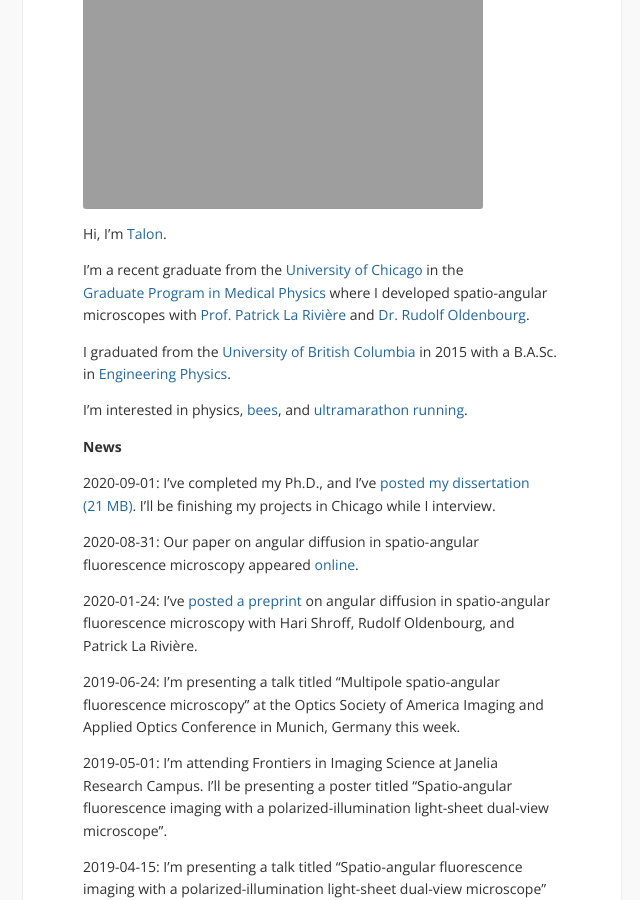
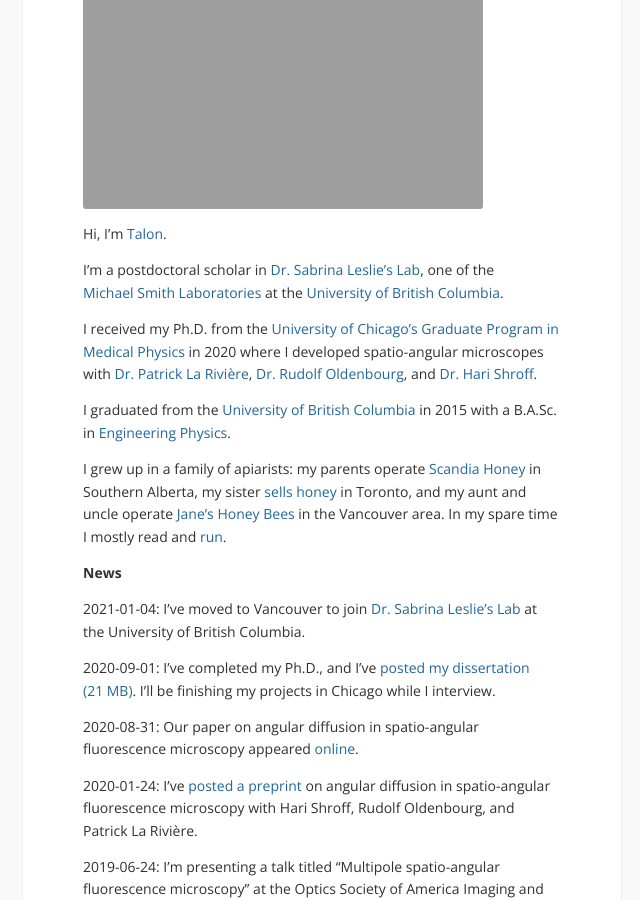
Before and after one commit to talonchandler/talonchandler.github.io, a Jekyll site: the page built from index.md, in a window 1280 px wide and 900 px high, scrolled down 240 px. Shown: the whole window, without its empty margins (318-958 px from the left). Built offline with Jekyll 4.4.1, drawn with Linux system fonts in a browser that asks for light colours; nearby versions of some CDN libraries; comment, search, counter and statistics services are not loaded.

Commit message:
Updated move to Vancouver

```diff
--- a/index.md
+++ b/index.md
@@ -6,13 +6,17 @@ layout: page
 
 Hi, I'm [Talon](https://books.google.com/books?id=pD6arNyKyi8C&pg=PT61&lpg=PT61&dq=%22Just+at+that+moment+the+Lord+of+the+Eagles+swept+down+from+above,+seized+him+in+his+talons,+and+was+gone.%22&source=bl&ots=2kfe5990uE&sig=8_ISf65WbcgOCJikcD5oP2Y2FXk&hl=en&sa=X&ved=0ahUKEwjO6IfYzvrTAhVLjlQKHXy0CXQQ6AEIKzAB#v=onepage&q=%22Just%20at%20that%20moment%20the%20Lord%20of%20the%20Eagles%20swept%20down%20from%20above%2C%20seized%20him%20in%20his%20talons%2C%20and%20was%20gone.%22&f=false).
 
-I'm a recent graduate from the [University][chicago] [of Chicago][chicago] in the [Graduate Program in][medphys] [Medical Physics][medphys] where I developed spatio-angular microscopes with [Prof. Patrick La][patrick] [Rivi&egrave;re][patrick] and [Dr. Rudolf Oldenbourg](http://www.mbl.edu/bell/current-faculty/oldenbourg-lab/).
+I'm a postdoctoral scholar in [Dr. Sabrina Leslie's Lab](https://leslielab.msl.ubc.ca/), one of the [Michael Smith Laboratories](https://www.msl.ubc.ca/) at the [University of British Columbia][ubc].
+
+I received my Ph.D. from the [University][chicago] [of Chicago's][chicago] [Graduate Program in][medphys] [Medical Physics][medphys] in 2020 where I developed spatio-angular microscopes with [Dr. Patrick La][patrick] [Rivi&egrave;re][patrick], [Dr. Rudolf Oldenbourg](http://www.mbl.edu/bell/current-faculty/oldenbourg-lab/), and [Dr. Hari Shroff](https://www.nibib.nih.gov/about-nibib/staff/hari-shroff).
 
 I graduated from the [University of British Columbia][ubc] in 2015 with a B.A.Sc. in [Engineering Physics][fizz].
 
-I'm interested in physics, [bees](http://scandiahoney.com/), and [ultramarathon running](http://ultrasignup.com/results_participant.aspx?fname=Talon&lname=Chandler).
+I grew up in a family of apiarists: my parents operate [Scandia Honey](http://scandiahoney.com/) in Southern Alberta, my sister [sells honey](https://chandlerhoney.ca/) in Toronto, and my aunt and uncle operate [Jane's Honey Bees](https://www.janeshoneybees.com) in the Vancouver area. In my spare time I mostly read and [run](http://ultrasignup.com/results_participant.aspx?fname=Talon&lname=Chandler).
 
 <span class="bold">News</span>
+
+2021-01-04: I've moved to Vancouver to join [Dr. Sabrina Leslie's Lab](https://leslielab.msl.ubc.ca/) at the University of British Columbia.
 
 2020-09-01: I've completed my Ph.D., and I've [posted my dissertation]({{ site.url }}/papers/2020-chandler-dissertation.pdf) [(21 MB)]({{ site.url }}/papers/2020-chandler-dissertation.pdf). I'll be finishing my projects in Chicago while I interview.
 
```
Also changed, not shown: contact.md (+4 -5 lines), 2 other files.
